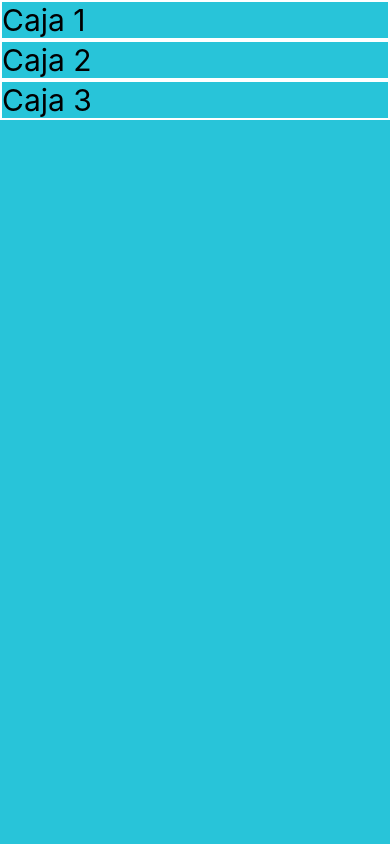
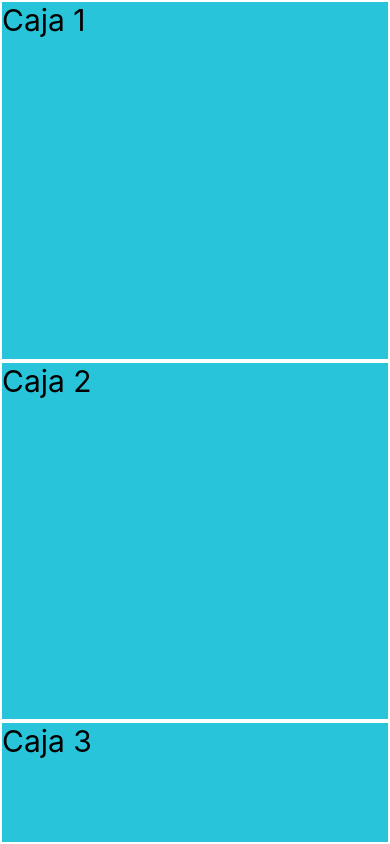
Before and after one commit to Cristaldo-Fiorela/React-Native-Udemy, a React Native app in the folder 02-PrimerProyecto/: screen / in a window 390 px wide. Built offline with nearby package versions, Linux system fonts and the light colour scheme.

Commit message:
practicando la base de flex

```diff
--- a/02-PrimerProyecto/src/screens/FlexboxScreen.tsx
+++ b/02-PrimerProyecto/src/screens/FlexboxScreen.tsx
@@ -22,15 +22,18 @@ const styles = StyleSheet.create({
         borderWidth: 2,
         borderColor: 'white',
         fontSize: 30,
+        flex: 3, // 3 + 2 + 1 = 6 <= DE ESTE TOTAL TOMO 3 UNIDADES o 1/3
     },
     caja2: {
         borderWidth: 2,
         borderColor: 'white',
         fontSize: 30,
+        flex: 3,
     },
     caja3: {
         borderWidth: 2,
         borderColor: 'white',
         fontSize: 30,
+        flex: 1,
     },
 });
```
